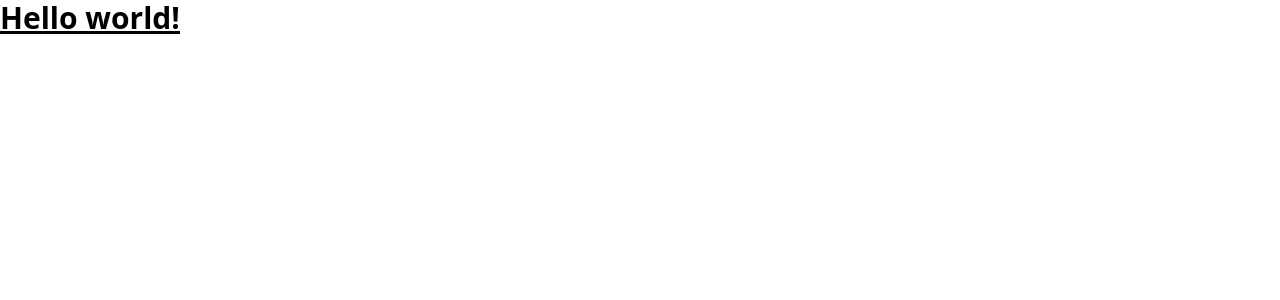
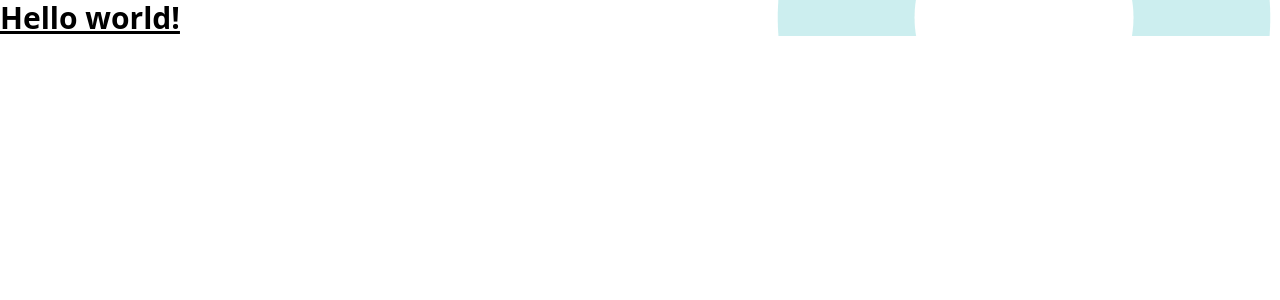
Before and after one commit to samuelfaberdev/WCS-Hackathon2-Team-Zagreb, a React (Vite) app in the folder frontend/: page / in a window 1280 px wide. Shown: the top 300 px of the page. Built offline with nearby package versions, Linux system fonts and the light colour scheme; the HTML template or start-up script is replaced by a standard one.

Commit message:
Ajout du background sur le LayoutConnect

```diff
--- a/frontend/src/layouts/LayoutConnect.jsx
+++ b/frontend/src/layouts/LayoutConnect.jsx
@@ -3,7 +3,9 @@ import PropTypes from "prop-types";
 export default function Layout({ children }) {
   return (
     <>
-      <main className="h-full overflow-y-auto">{children}</main>
+      <main className="bg-connect bg-no-repeat bg-right h-full overflow-y-auto">
+        {children}
+      </main>
     </>
   );
 }
```
